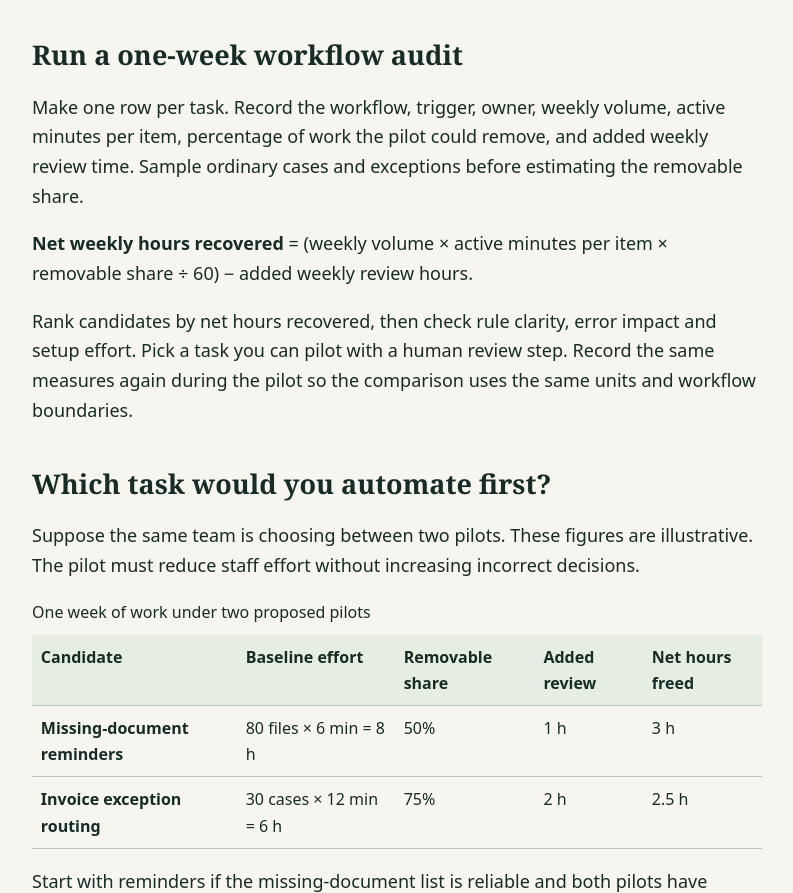
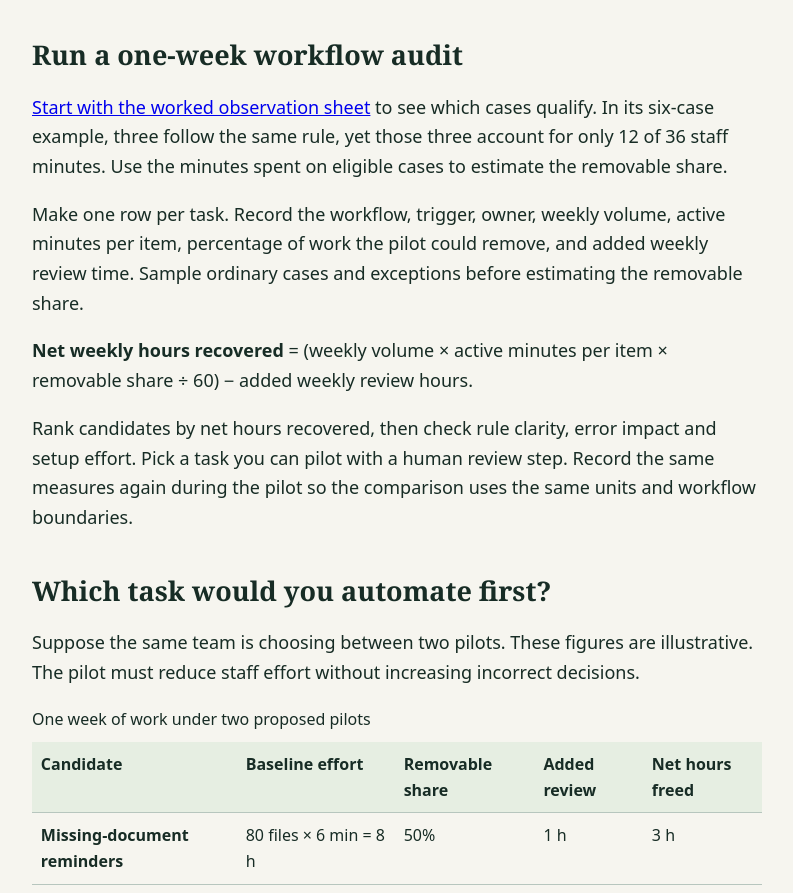
Before and after one commit to jrefstrupalvear/workflow-field-guide, a plain HTML site: page index.html in a window 1280 px wide. Shown: the part 1283-2176 px from the top of the page, without its empty margins (243-1036 px from the left). Drawn offline with Linux system fonts and the light colour scheme.

Commit message:
Connect the one-week audit to its worked observation sheet

```diff
--- a/index.html
+++ b/index.html
@@ -27,6 +27,7 @@ footer{max-width:730px;margin:0 auto;padding:0 24px 48px}footer a{color:#214d3d}
 <aside><p>Suppose a team handles 80 files per week and spends six minutes per file checking what is missing and sending reminders. The baseline is eight staff hours per week. If a pilot removes half of that work, it frees four hours per week before review. If exception handling takes another hour, the net recovery is three staff hours per week.</p></aside>
 <p>Track staff time separately from loan turnaround. Saving three staff hours says little about when a borrower responds. Measure elapsed time and incorrect reminders alongside staff effort.</p>
 <h2>Run a one-week workflow audit</h2>
+<p><a href="workflow-observation.html">Start with the worked observation sheet</a> to see which cases qualify. In its six-case example, three follow the same rule, yet those three account for only 12 of 36 staff minutes. Use the minutes spent on eligible cases to estimate the removable share.</p>
 <p>Make one row per task. Record the workflow, trigger, owner, weekly volume, active minutes per item, percentage of work the pilot could remove, and added weekly review time. Sample ordinary cases and exceptions before estimating the removable share.</p>
 <p><strong>Net weekly hours recovered</strong> = (weekly volume × active minutes per item × removable share ÷ 60) − added weekly review hours.</p>
 <p>Rank candidates by net hours recovered, then check rule clarity, error impact and setup effort. Pick a task you can pilot with a human review step. Record the same measures again during the pilot so the comparison uses the same units and workflow boundaries.</p>
```
Also changed, not shown: 1 other file.
